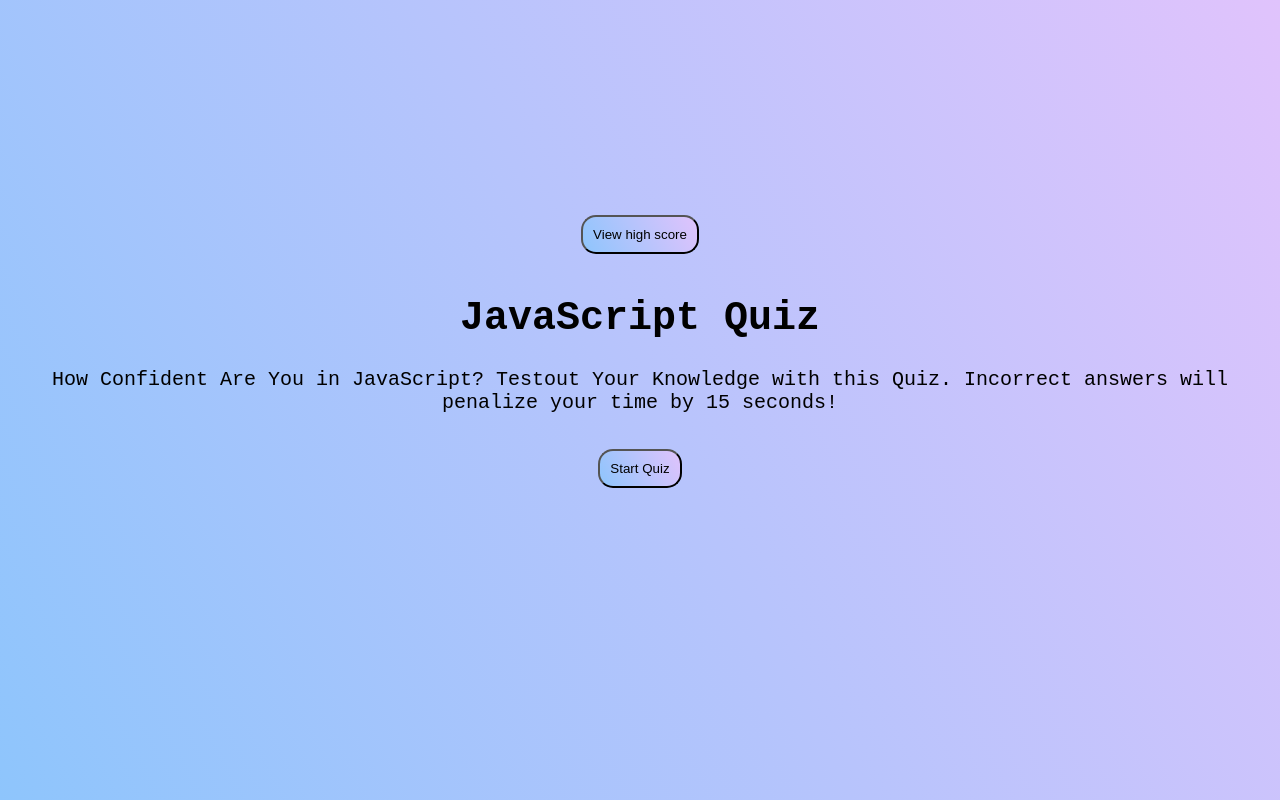
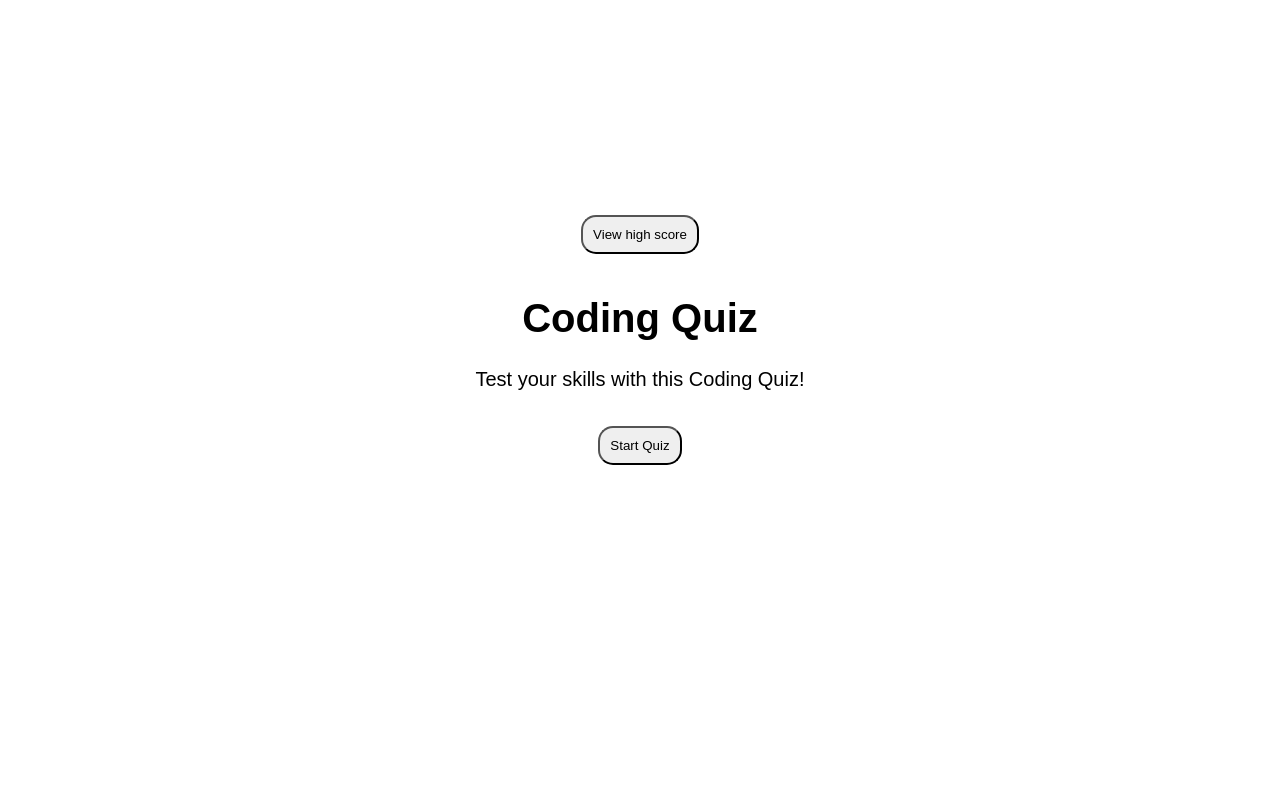
Before and after one commit to jeremiahejensen04/Javascript-Quiz, a plain HTML site: page index.html in a window 1280 px wide. Drawn offline with Linux system fonts and the light colour scheme.

Commit message:
final edits

```diff
--- a/assets/style.css
+++ b/assets/style.css
@@ -5,8 +5,8 @@ body {
     padding-top: 15%;
     font-size: 20px;
     text-align: center;
-    font-family: monospace;
-    background-image: linear-gradient(62deg, #8EC5FC 0%, #E0C3FC 100%);
+    font-family: sans-serif;
+    background-image: rgb(31, 173, 221);
 
 }
 
@@ -14,7 +14,7 @@ button {
     padding: 10px;
     margin: 15px;
     border-radius: 15px;
-    background-image: linear-gradient(62deg, #8EC5FC 0%, #E0C3FC 100%);
+    background-image: darkgray
 }
 
 .quiz-container button {
--- a/index.html
+++ b/index.html
@@ -12,9 +12,8 @@
         <button id="view-highscore">View high score</button>
     </div>
     <div id="reset-page">
-    <h1>JavaScript Quiz</h1>
-    <p>How Confident Are You in JavaScript? Testout Your Knowledge with this Quiz.
-        Incorrect answers will penalize your time by 15 seconds!</p>
+    <h1>Coding Quiz</h1>
+    <p>Test your skills with this Coding Quiz!</p>
     <button id="start">Start Quiz</button>
     </div>
     <h2 id="time"></h2>
```
